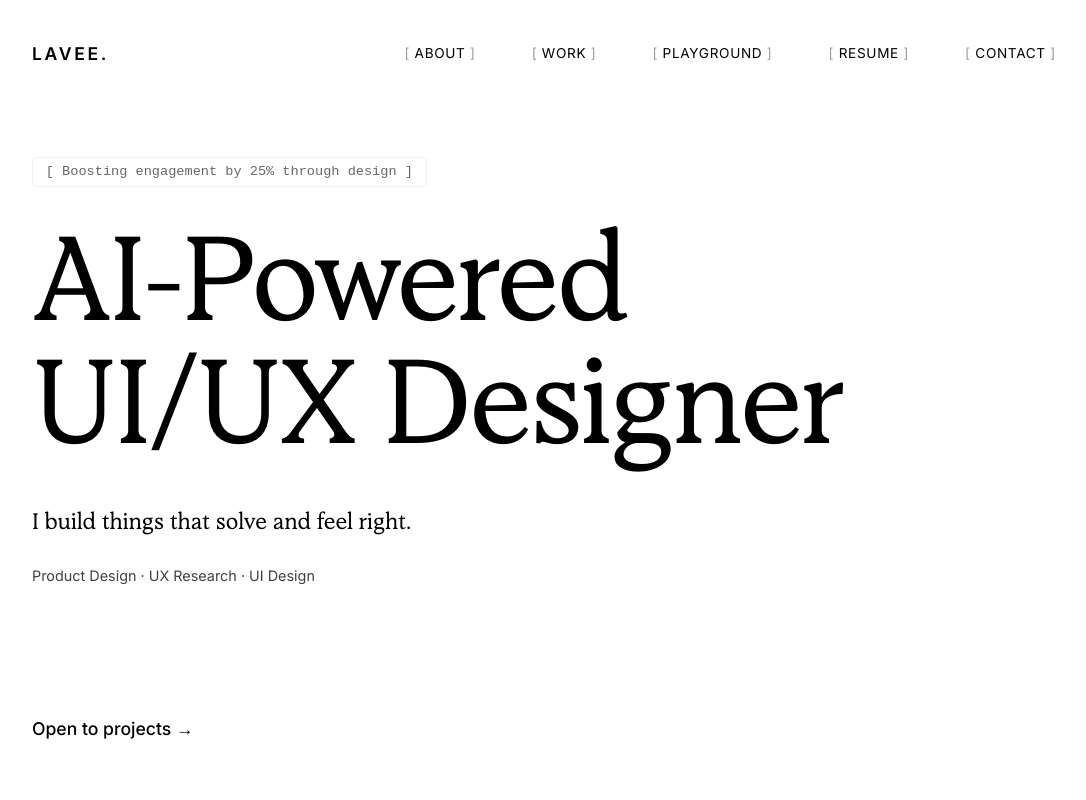
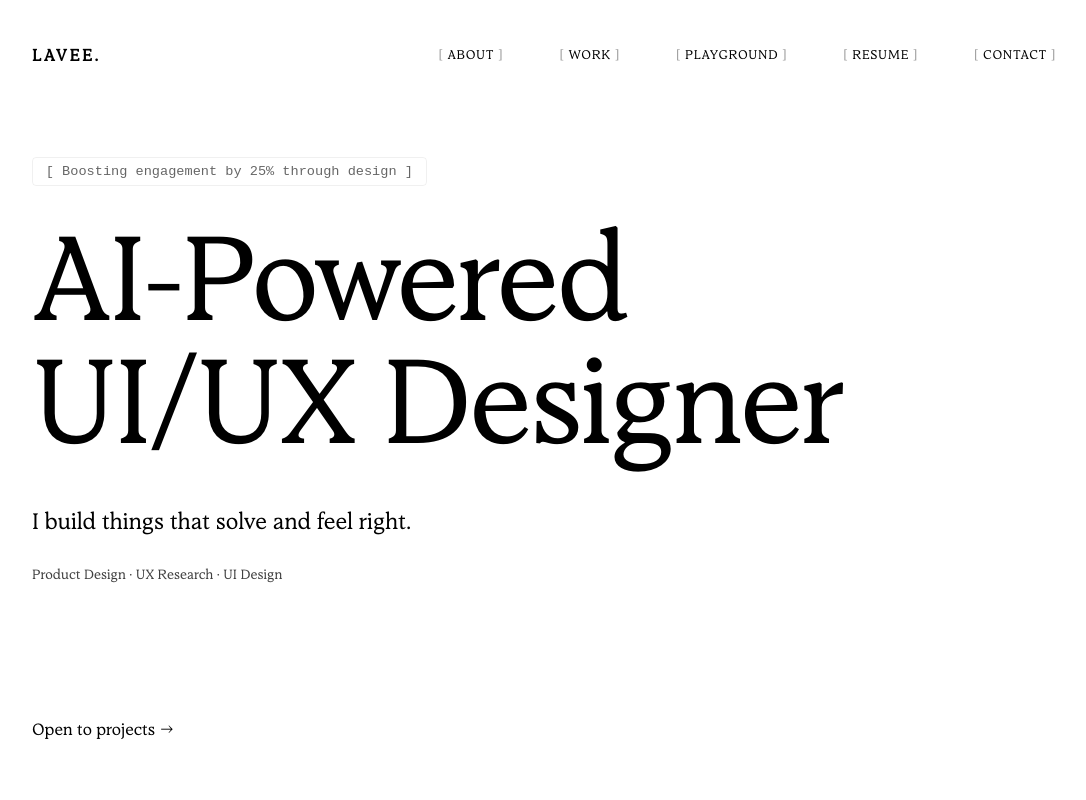
Before and after one commit to laveenahub/Designer, a React (Vite) app: page / in a window 1280 px wide. Shown: the top 800 px of the page, without its empty margins (96-1182 px from the left). Built offline with nearby package versions, Linux system fonts and the light colour scheme; a web font is replaced by a local one.

Commit message:
Use Glyseric font across the entire website

```diff
--- a/src/DesignLinkCaseStudy.jsx
+++ b/src/DesignLinkCaseStudy.jsx
@@ -33,7 +33,7 @@ const DesignLinkCaseStudy = () => {
       backgroundColor: '#FFFFFF',
       minHeight: '100vh',
       color: '#000000',
-      fontFamily: "'Inter', sans-serif", // Base font
+      fontFamily: "'Glyseric', serif", // Base font
       padding: 0,
       margin: 0
     }}>
--- a/src/Playground.jsx
+++ b/src/Playground.jsx
@@ -32,7 +32,7 @@ const Playground = () => {
   }, []);
 
   return (
-    <div style={{ backgroundColor: '#FFFFFF', minHeight: '100vh', fontFamily: "'Inter', sans-serif", color: '#1A1A1A' }}>
+    <div style={{ backgroundColor: '#FFFFFF', minHeight: '100vh', fontFamily: "'Glyseric', serif", color: '#1A1A1A' }}>
       <nav className={`navbar ${isScrolled ? 'scrolled' : ''}`} style={{ backgroundColor: isScrolled ? 'rgba(255, 255, 255, 0.95)' : 'transparent' }}>
         <div className="container nav-container">
           <a href="#/" className="logo" style={{ color: '#1A1A1A' }}>Lavee.</a>
--- a/src/index.css
+++ b/src/index.css
@@ -27,7 +27,7 @@
     --color-accent-purple: #7C6EE0;
 
     --font-heading: 'Glyseric', serif;
-    --font-body: 'Inter', sans-serif;
+    --font-body: 'Glyseric', serif;
 
     --transition: all 0.4s cubic-bezier(0.25, 1, 0.5, 1);
 
```
